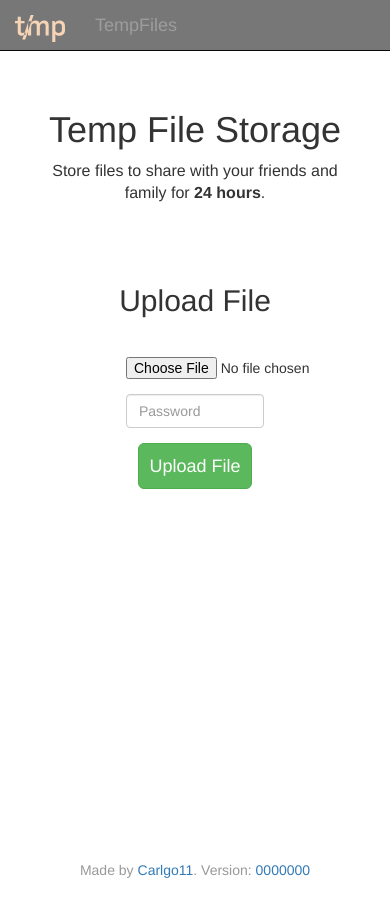
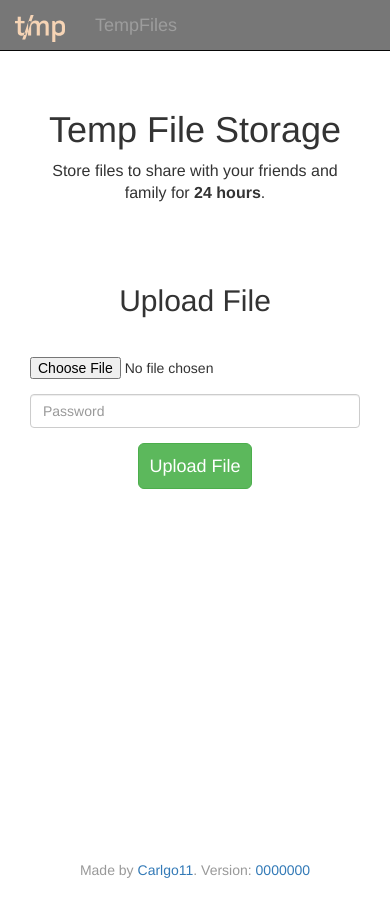
Before and after one commit to tempfiles-download/Frontend, a Jekyll site: the page built from frontend/index.html, in a window 390 px wide. Built offline with Jekyll 4.4.1, drawn with Linux system fonts in a browser that asks for light colours; the repository's description, which GitHub fills in, is left out.

Commit message:
Add responsive design to upload form

```diff
--- a/frontend/css/tempfiles.scss
+++ b/frontend/css/tempfiles.scss
@@ -69,10 +69,6 @@ body.dark {
   text-align: center;
 }
 
-.form-horizontal {
-  width: 30%;
-}
-
 .center {
   margin: auto;
   text-align: center;
@@ -80,6 +76,7 @@ body.dark {
 
 .upload-form {
   margin-top: 40px;
+  float: none;
 }
 
 .upload-btn {
--- a/frontend/index.html
+++ b/frontend/index.html
@@ -42,7 +42,7 @@ layout: default
 
             </div> <!-- /center -->
 
-            <form class="form-horizontal center upload-form" enctype="multipart/form-data" method="POST" accept-charset="UTF-8" name="upload-form" id="upload-form">
+            <form class="form-horizontal center upload-form col-lg-4 col-md-6 col-sm-9 col-xs-11" enctype="multipart/form-data" method="POST" accept-charset="UTF-8" name="upload-form" id="upload-form">
                 <div class='form-group'><input type="file" id="file" name="file" required=""/></div>
                 <div class='form-group'><input class="form-control" type="password" name="upload-password" id="upload-password" placeholder="Password"/></div>
 
```
